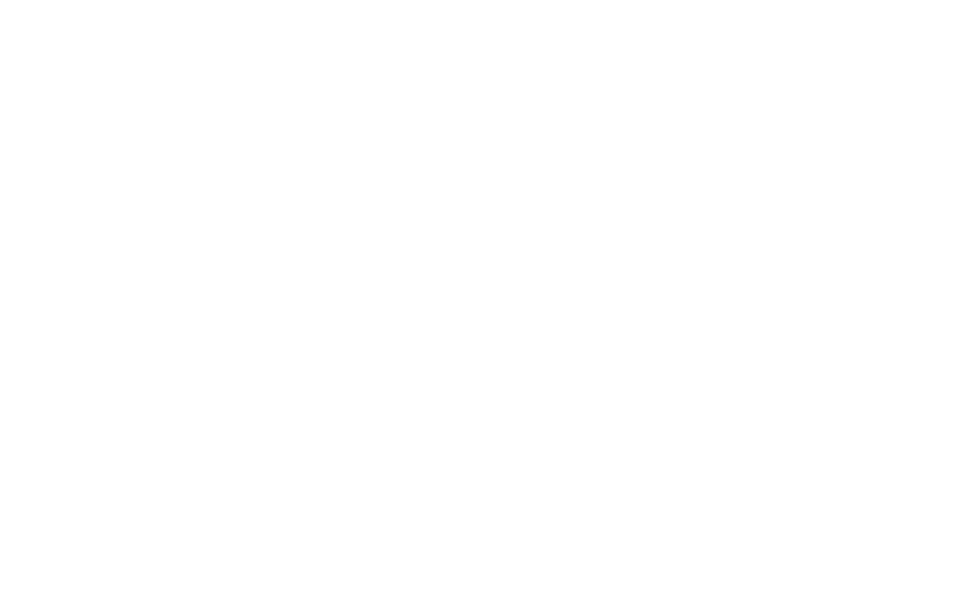
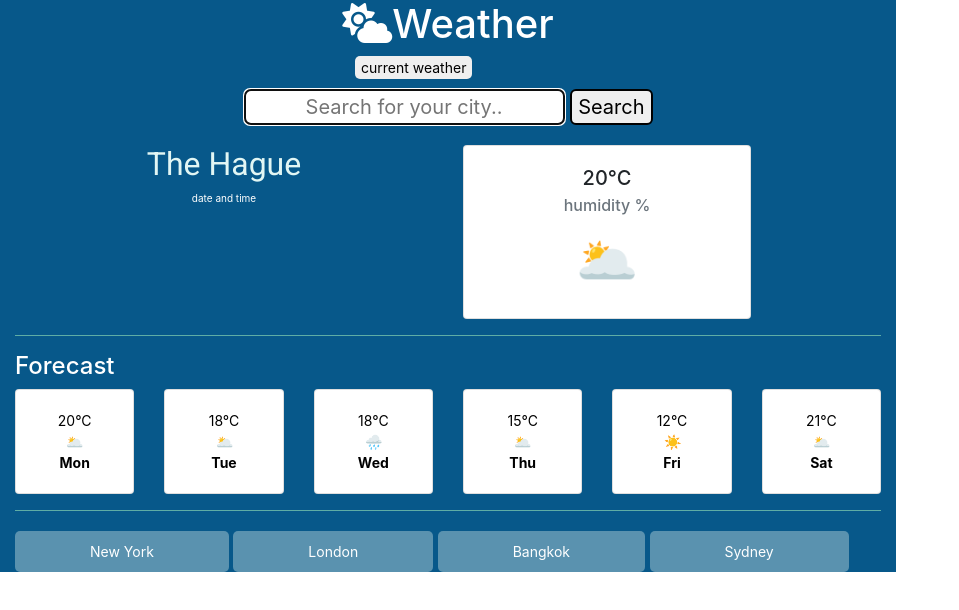
Before and after one commit to lienekeP/my-project-weatherApp, a plain HTML site: page index.html in a window 1280 px wide. Shown: the whole page, without its empty margins (0-959 px from the left). Drawn offline with nearby package versions, Linux system fonts and the light colour scheme; files that its build step writes are made by us from their sources.

Commit message:
project weather

```diff
--- a/index.html
+++ b/index.html
@@ -1,10 +1,126 @@
-<!DOCTYPE html>
 <html lang="en">
   <head>
     <meta charset="UTF-8" />
     <meta http-equiv="X-UA-Compatible" content="IE=edge" />
     <meta name="viewport" content="width=device-width, initial-scale=1.0" />
-    <title>Document</title>
+    <title>Weather app</title>
+    <link rel="stylesheet" href="src/styles.css" />
+    <link
+      rel="stylesheet"
+      href="https://stackpath.bootstrapcdn.com/bootstrap/4.3.1/css/bootstrap.min.css"
+      integrity="sha384-ggOyR0iXCbMQv3Xipma34MD+dH/1fQ784/j6cY/iJTQUOhcWr7x9JvoRxT2MZw1T"
+      crossorigin="anonymous"
+    />
+    <script
+      src="https://kit.fontawesome.com/4549f58c03.js"
+      crossorigin="anonymous"
+    ></script>
+    <link rel="preconnect" href="https://fonts.gstatic.com" />
+    <link
+      href="https://fonts.googleapis.com/css2?family=Roboto&display=swap"
+      rel="stylesheet"
+    />
+    <script src="https://cdn.jsdelivr.net/npm/axios/dist/axios.min.js"></script>
   </head>
-  <body></body>
+  <body>
+    <div class="container">
+      <h1><i class="fas fa-cloud-sun"></i>Weather</h1>
+      <button class="currentButton">current weather</button>
+      <br />
+
+      <form class="searchButton" id="search-form">
+        <input
+          class="searchCity"
+          autocomplete="off"
+          autofocus="on"
+          type="text"
+          placeholder="Search for your city.."
+          id="search-text-input"
+        />
+        <input class="search" type="submit" value="Search" />
+      </form>
+      <div class="row">
+        <div class="col-6">
+          <h2 id="city">The Hague</h2>
+          <div class="timestamp">date and time</div>
+        </div>
+        <div class="col-6">
+          <div class="card" style="width: 18rem">
+            <div class="card-body">
+              <h5 class="card-title">
+                <span class="currentDegrees">20</span>°C
+              </h5>
+              <h6 class="card-subtitle mb-2 text-muted">
+                <div id="humid">humidity %</div>
+              </h6>
+              <p class="card-text" style="font-size: 50px">🌥</p>
+            </div>
+          </div>
+        </div>
+      </div>
+      <hr />
+      <h4>Forecast</h4>
+      <div class="forecast">
+        <div class="row">
+          <div class="col">
+            <div class="card">
+              <div class="card-body" style="font-size: 14px">
+                20°C <br />🌥 <br />
+                <strong>Mon</strong>
+              </div>
+            </div>
+          </div>
+          <div class="col-2">
+            <div class="card">
+              <div class="card-body" style="font-size: 14px">
+                18°C <br />🌥<br />
+                <strong>Tue</strong>
+              </div>
+            </div>
+          </div>
+          <div class="col-2">
+            <div class="card">
+              <div class="card-body" style="font-size: 14px">
+                18°C <br />🌧<br /><strong>Wed</strong>
+              </div>
+            </div>
+          </div>
+          <div class="col-2">
+            <div class="card">
+              <div class="card-body" style="font-size: 14px">
+                15°C <br />
+                🌥
+                <br />
+                <strong>Thu</strong>
+              </div>
+            </div>
+          </div>
+          <div class="col-2">
+            <div class="card">
+              <div class="card-body" style="font-size: 14px">
+                12°C <br />☀️ <br />
+                <strong>Fri</strong>
+              </div>
+            </div>
+          </div>
+          <div class="col-2">
+            <div class="card">
+              <div class="card-body" style="font-size: 14px">
+                21°C <br />🌥 <br />
+                <strong>Sat</strong>
+              </div>
+            </div>
+          </div>
+        </div>
+      </div>
+      <hr />
+      <div class="auto">
+        <button class="newYork">New York</button>
+        <button class="london">London</button>
+        <button class="bangkok">Bangkok</button>
+        <button class="sydney">Sydney</button>
+      </div>
+    </div>
+    <script src="src/index.js"></script>
+  </body>
 </html>
--- /dev/null
+++ b/styles.css
@@ -0,0 +1,78 @@
+body {
+  width: 70%;
+  margin: 0 auto;
+}
+
+h1 {
+  color: white;
+  text-align: center;
+}
+h2 {
+  color: #e1f6f4;
+  font-family: "Roboto", sans-serif;
+  text-align: center;
+}
+h4 {
+  color: white;
+}
+.timestamp {
+  color: white;
+  text-align: center;
+  font-size: 10px;
+  padding-bottom: 10px;
+}
+hr {
+  background-color: #6ac1b8;
+}
+.container {
+  background: #07588a;
+}
+.current {
+  margin-bottom: 80px;
+}
+.searchButton {
+  text-align: center;
+  font-size: 20px;
+}
+.search,
+.searchCity {
+  border-radius: 6px;
+  border-style: solid;
+  text-align: center;
+}
+.currentbutton {
+  font-size: 14px;
+  border-radius: 5px;
+  border-style: none;
+  display: inline;
+  margin-left: 340px;
+  margin-bottom: 10px;
+}
+.card-body {
+  text-align: center;
+}
+.metric,
+.imperial {
+  font-size: 12px;
+}
+
+.forecast {
+  color: black;
+  text-align: center;
+  font-size: 14px;
+}
+button.newYork,
+button.london,
+button.bangkok,
+button.sydney {
+  border-radius: 5px;
+  border-style: none;
+  font-size: 14px;
+  padding: 8px;
+  background-color: #5a92af;
+  color: white;
+  padding: 10 75 10 75;
+}
+.auto {
+  margin: 20 0 0 0;
+}
```
Also changed, not shown: index.js (added, +76 -0 lines).
